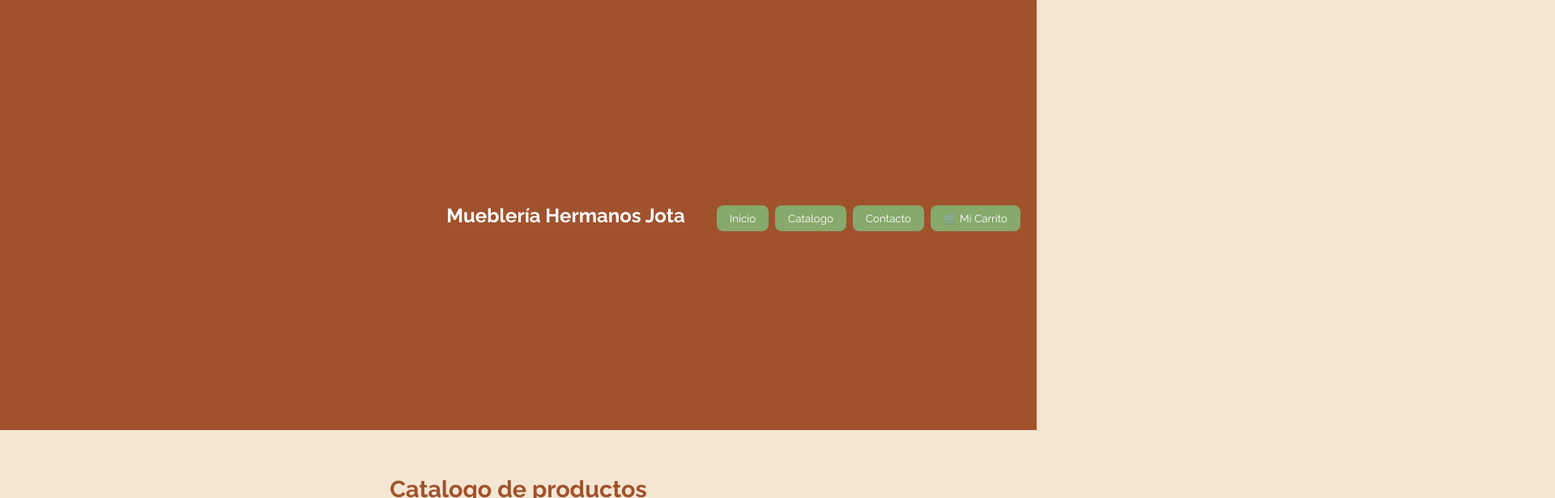
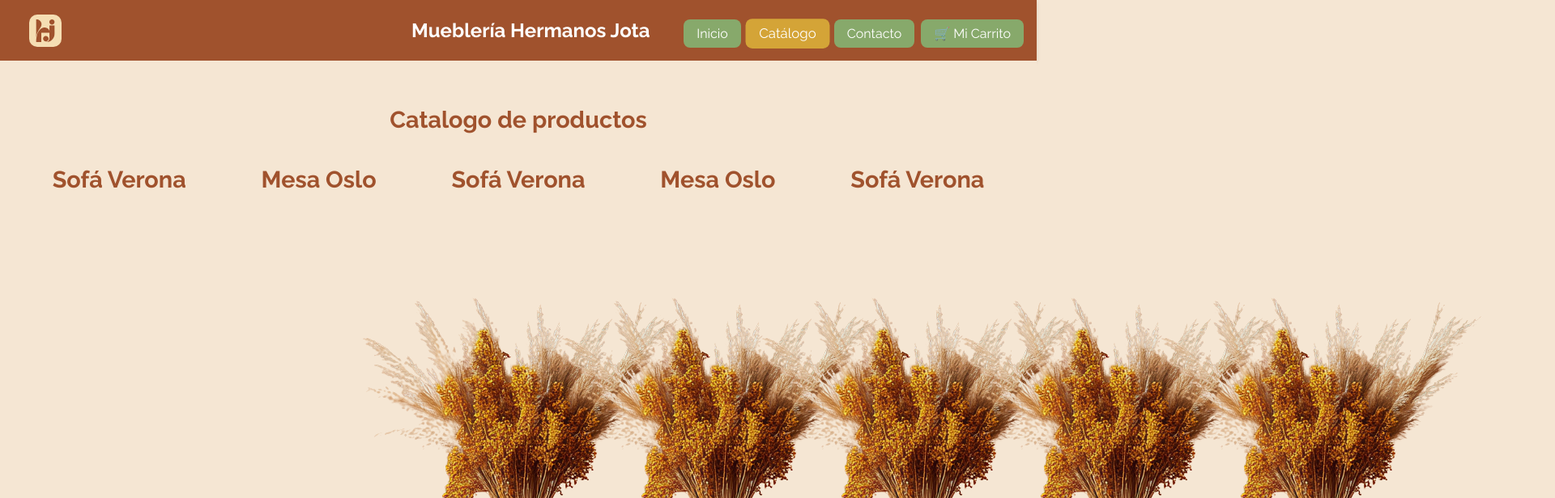
Before and after one commit to fefeaguss/Muebler-a-Hermanos-Jota-Equipo-Dinamita, a React (Vite) app in the folder client/: page /catalogo in a window 1280 px wide. Shown: the top 616 px of the page at 81% size, 1920 px wide, since content can reach past the window. Built offline with nearby package versions, Linux system fonts and the light colour scheme.

Commit message:
Acomodando el front usando react-routes

```diff
--- a/client/src/App.jsx
+++ b/client/src/App.jsx
@@ -1,41 +1,42 @@
-import { useState } from "react";
-import { BarraNavegacion } from "./componentes/BarraNavegacion";
+import React, { useState } from "react";
+import { BrowserRouter, Route, Routes } from "react-router-dom";
 
+import { BarraNavegacion } from "./componentes/BarraNavegacion.jsx";
 import { Home } from "./paginas/Home.jsx";
-import Catalogo from "./paginas/Catalogo";
-import PiePagina from "./componentes/PiePagina";
+import Catalogo from "./paginas/Catalogo.jsx";
+import DetalleProducto from "./paginas/DetalleProducto.jsx";
+import PiePagina from "./componentes/PiePagina.jsx";
 
-import { BrowserRouter, Route, Routes } from "react-router-dom";
 
 import "./index.css";
 export function App() {
-  //estados globales
+  // //estados globales
   const [carrito, actualizarCarrito] = useState([]);
-  const [productoSeleccionado, seleccionarProducto] = useState(null);
-  //const [vista, cambiarVista] = useState('home'); // 'catalogo', 'detalle', 'carrito', 'contacto'
-  const [carrtioVisible, cambiarVisibilidadCarrito] = useState(false);
+  // const [productoSeleccionado, seleccionarProducto] = useState(null);
+  // //const [vista, cambiarVista] = useState('home'); // 'catalogo', 'detalle', 'carrito', 'contacto'
+  // const [carrtioVisible, cambiarVisibilidadCarrito] = useState(false);
 
   const agregarAlCarrito = (producto) => {
     actualizarCarrito([...carrito, producto]);
   };
 
-  const eliminarDelCarrito = (indice) => {
-    const nuevoCarrito = [...carrito];
-    nuevoCarrito.splice(indice, 1);
-    actualizarCarrito(nuevoCarrito);
-  };
+  // const eliminarDelCarrito = (indice) => {
+  //   const nuevoCarrito = [...carrito];
+  //   nuevoCarrito.splice(indice, 1);
+  //   actualizarCarrito(nuevoCarrito);
+  // };
 
   return (
     <>
       <BrowserRouter>
         <BarraNavegacion
-          cantidadCarrito={0}
-          cambiarVisibilidadCarrito={() => {}}
+          cantidadCarrito={carrito.length}
         />
 
         <Routes>
           <Route path="/" element={<Home></Home>} />
           <Route path="/catalogo" element={<Catalogo />} />
+          <Route path="/producto/:id" element={<DetalleProducto agregarAlCarrito={agregarAlCarrito} />} />
         </Routes>
 
         <PiePagina />
--- a/client/src/componentes/BarraNavegacion.jsx
+++ b/client/src/componentes/BarraNavegacion.jsx
@@ -1,18 +1,42 @@
-import "../estilos/BarraNavegacion.css";
-
-
+import "../estilos/barraNavegacion.css";
+import { NavLink } from "react-router-dom";
 
 export function BarraNavegacion() {
   return (
     <nav className="barra">
-      <img src="../../public/logo.svg" alt="" />
-      <h2>Mueblería Hermanos Jota</h2>
-      {/* <p>🛒 Carrito: {cantidadCarrito} productos</p> */}
+      <div className="logo">
+        <img src="/logo.svg" alt="Logo Hermanos Jota" />
+        <h2>Mueblería Hermanos Jota</h2>
+      </div>
+
       <div className="botones">
-        <button > Inicio </button>
-        <button > Catalogo </button>
-        <button > Contacto </button>
-        <button > 🛒 Mi Carrito  </button>
+        <NavLink
+          to="/"
+          className={({ isActive }) => (isActive ? "activo" : "")}
+        >
+          Inicio
+        </NavLink>
+
+        <NavLink
+          to="/catalogo"
+          className={({ isActive }) => (isActive ? "activo" : "")}
+        >
+          Catálogo
+        </NavLink>
+
+        <NavLink
+          to="/contacto"
+          className={({ isActive }) => (isActive ? "activo" : "")}
+        >
+          Contacto
+        </NavLink>
+
+        <NavLink
+          to="/carrito"
+          className={({ isActive }) => (isActive ? "activo" : "")}
+        >
+          🛒 Mi Carrito
+        </NavLink>
       </div>
     </nav>
   );
--- a/client/src/componentes/TarjetaProducto.jsx
+++ b/client/src/componentes/TarjetaProducto.jsx
@@ -1,21 +1,35 @@
 import '../estilos/detalleProducto.css';
-function DetalleProducto({ producto, volverAlCatalogo }) {
+import { NavLink } from "react-router-dom";
+
+export default function TarjetaProducto({ producto, agregarAlCarrito }) {
 
   return (
-    <div className="detalle">
+    <div className="tarjeta">
       <h2>{producto.nombre}</h2>
-      <img src={producto.imagen} alt={producto.nombre} style={{ width: '300px', borderRadius: '8px' }} />
 
-      <div className='detalle-info'>
+      <img
+        src={producto.imagen}
+        alt={producto.nombre}
+      />
+
+      <div className="detalle-info">
         <p>{producto.descripcion}</p>
         <p><strong>Precio: ${producto.precio}</strong></p>
 
-        <div className='botones'>
-          <button onClick={volverAlCatalogo} style={{ marginLeft: '1rem' }}>Volver al catálogo</button>
+        <div className="botones">
+          <NavLink to={`/producto/${producto.id}`} className="btn-ver-detalle">
+            Ver detalle
+          </NavLink>
+
+          <button
+            onClick={() => agregarAlCarrito(producto)}
+            className="btn-agregar"
+          >
+            🛒 Agregar al carrito
+          </button>
+
         </div>
       </div>
     </div>
   );
 }
-
-export default DetalleProducto;
--- a/client/src/estilos/barraNavegacion.css
+++ b/client/src/estilos/barraNavegacion.css
@@ -8,32 +8,58 @@
   align-items: center;
   flex-wrap: wrap;
 }
+.barra .logo{
+  display: flex;
+  align-items: center;
+  gap: 27rem;
+}
+.barra .logo img {
+  margin-left: 20px;
+  height: 40px;
+  width: auto;
+  border-radius: 10px;
+  object-fit: cover;
+  background-color: wheat;
+}
 
 .barra h2 {
   margin: 0;
   font-family: var(--fuente-principal);
 }
 
+
 .barra .botones {
   margin-top: var(--espaciado-xs);
+  display: flex;
+  flex-wrap: wrap;
+  gap: 0.5rem;
 }
 
-.barra button {
+
+.barra .botones a {
   background-color: var(--color-acento);
   color: var(--color-blanco);
   border: none;
   padding: 0.5rem 1rem;
   border-radius: var(--borde-radio);
   cursor: pointer;
-  margin: 0.25rem;
   font-family: var(--fuente-principal);
+  text-decoration: none;
   transition: background-color 0.2s ease, transform 0.2s ease;
 }
 
-.barra button:hover {
+
+.barra .botones a:hover {
   background-color: var(--color-premium);
   transform: scale(1.05);
 }
+
+
+.barra .botones .activo {
+  background-color: var(--color-premium);
+  transform: scale(1.05);
+}
+
 
 .carrito-boton {
   position: relative;
--- a/client/src/paginas/DetalleProducto.jsx
+++ b/client/src/paginas/DetalleProducto.jsx
@@ -1,27 +1,36 @@
-import { useState } from 'react';
-import '../estilos/detalleProducto.css';
-function DetalleProducto({ producto, volverAlCatalogo, agregarAlCarrito }) {
+import { useParams } from "react-router-dom";
+import productos from "../datos/productos";
+import { useState } from "react";
+import "../estilos/detalleProducto.css";
+import { NavLink } from "react-router-dom";
+function DetalleProducto({ agregarAlCarrito }) {
+  const { id } = useParams();
+  const producto = productos.find(p => p.id === parseInt(id));
   const [agregado, setAgregado] = useState(false);
+
+  if (!producto) {
+    return <p>Producto no encontrado</p>;
+  }
 
   const manejarAgregar = () => {
     agregarAlCarrito(producto);
     setAgregado(true);
-    setTimeout(() => setAgregado(false), 2000); // Resetea el estado después de 2 segundos
-  }
+    setTimeout(() => setAgregado(false), 2000);
+  };
 
   return (
     <div className="detalle">
       <h2>{producto.nombre}</h2>
       <img src={producto.imagen} alt={producto.nombre} style={{ width: '300px', borderRadius: '8px' }} />
 
-      <div className='detalle-info'>
+      <div className="detalle-info">
         <p>{producto.descripcion}</p>
         <p><strong>Precio: ${producto.precio}</strong></p>
-        {agregado && <p className="confirmacion"> Producto agregado al carrito</p>}
+        {agregado && <p className="confirmacion">Producto agregado al carrito</p>}
 
-        <div className='botones'>
+        <div className="botones">
           <button onClick={manejarAgregar}>Añadir al carrito</button>
-          <button onClick={volverAlCatalogo} style={{ marginLeft: '1rem' }}>Volver al catálogo</button>
+          <NavLink to="/catalogo" className="btn-volver">← Volver al catálogo</NavLink>
         </div>
       </div>
     </div>
--- a/client/src/paginas/catalogo.jsx
+++ b/client/src/paginas/catalogo.jsx
@@ -1,4 +1,4 @@
-import TarjetaProducto from "../componentes/TarjetaProducto";
+import TarjetaProducto from "../componentes/TarjetaProducto.jsx";
 import productos from "../datos/productos";
 import '../estilos/Catalogo.css';
 
```
Also changed, not shown: 1 other file (tests, documents, lock files or other folders).
